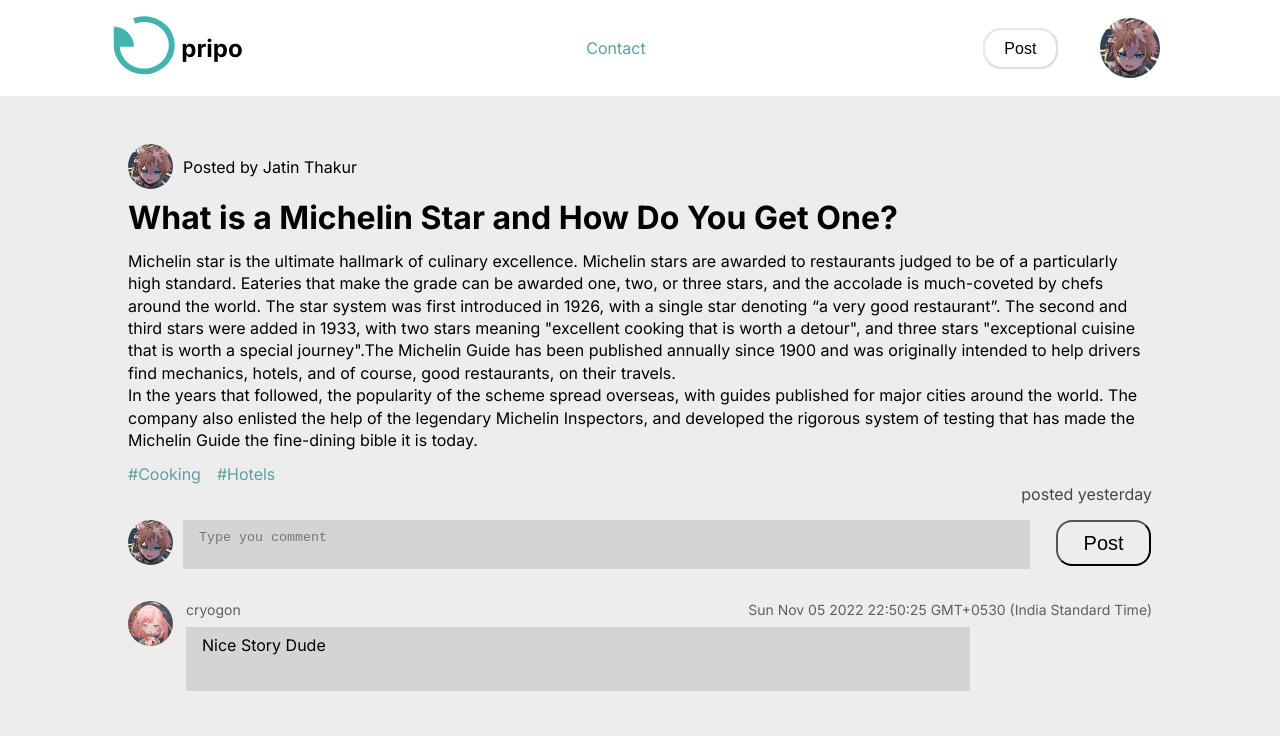
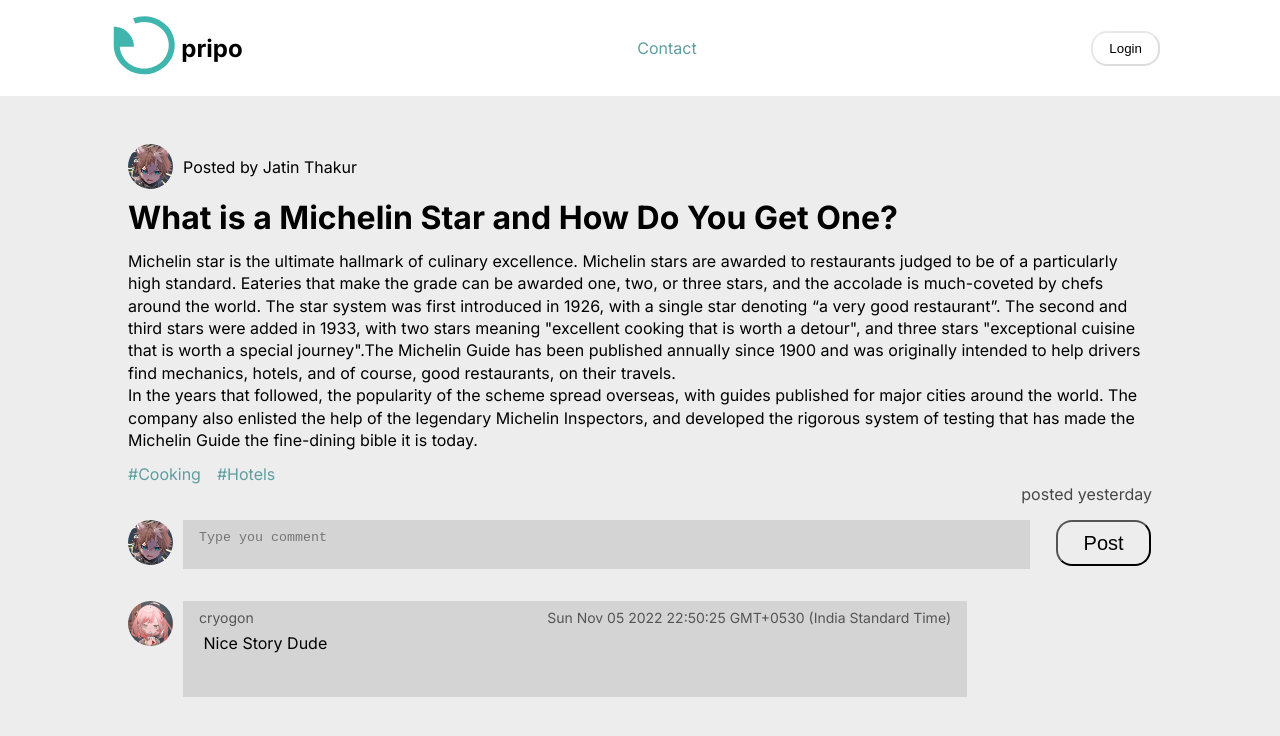
Before and after one commit to cryogon/pripo, a Vue app: page /blogs/1 in a window 1280 px wide. Shown: the top 736 px of the page. Built offline with nearby package versions, Linux system fonts and the light colour scheme.

Commit message:
Fixed Comment not resizing with viewport

```diff
--- a/src/components/NavBar.vue
+++ b/src/components/NavBar.vue
@@ -3,7 +3,7 @@ import AppIcon from "./AppIcon.vue";
 import router from "@/router";
 import { RouterLink } from "vue-router";
 import { ref } from "vue";
-const user = ref(true);
+const user = ref(false);
 </script>
 <template>
   <nav>
--- a/src/views/BlogPage.vue
+++ b/src/views/BlogPage.vue
@@ -72,11 +72,12 @@ function postComment(userPfp: string, username: string, content: string): void {
 
       <div class="comments" v-for="comment in comments" :key="comment.content">
         <img :src="comment.userPfp" alt="user" class="userIcon" />
-        <div class="currentUser">
-          {{ comment.username }}
-          <span class="time-commented">{{ comment.postedOn }}</span>
-        </div>
+
         <div class="postedComment">
+          <span class="currentUser">
+            {{ comment.username }}
+            <span class="time-commented">{{ comment.postedOn }}</span>
+          </span>
           {{ comment.content }}
         </div>
       </div>
@@ -155,16 +156,14 @@ function postComment(userPfp: string, username: string, content: string): void {
 }
 
 .comments {
-  display: grid;
-  grid-template-columns: 3rem 1fr;
-  grid-template-rows: 1rem 1fr;
+  display: flex;
   align-items: center;
   margin-block: 1rem;
   gap: 10px;
 }
 .postedComment {
   background: var(--card-background);
-  min-height: 4rem;
+  min-height: 6rem;
   width: 49rem;
   padding: 0.5rem 1rem;
   white-space: pre-wrap;
@@ -175,5 +174,6 @@ function postComment(userPfp: string, username: string, content: string): void {
   display: flex;
   justify-content: space-between;
   opacity: 0.6;
+  margin-block-end: 0.4rem;
 }
 </style>
```
